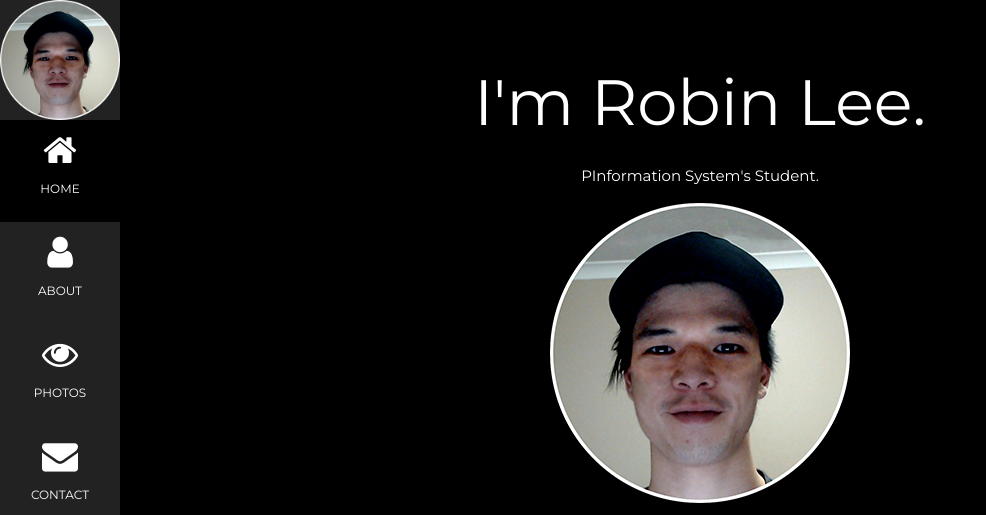
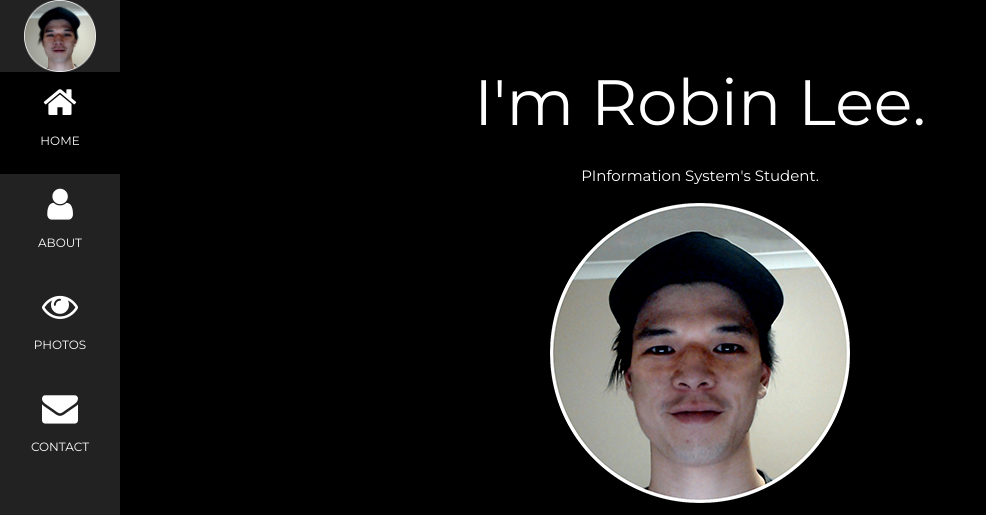
Before and after one commit to ceylonhue/begin, a Jekyll site: the page built from index.md, in a window 1280 px wide. Shown: the top 515 px of the page, without its empty margins (0-986 px from the left). Built offline with Jekyll 4.4.1, drawn with Linux system fonts in a browser that asks for light colours; our own code applies the rules of GitHub Pages for plain Markdown files; grey boxes are pictures that could not be loaded.

Commit message:
Update default.html

```diff
--- a/_layouts/default.html
+++ b/_layouts/default.html
@@ -21,7 +21,7 @@ body, h1,h2,h3,h4,h5,h6 {font-family: "Montserrat", sans-serif}
 <!-- Icon Bar (Sidebar - hidden on small screens) -->
 <nav class="w3-sidebar w3-bar-block w3-small w3-hide-small w3-center">
   <!-- Avatar image in top left corner -->
-  <img src="/begin/robin.png" style="width:100%">
+  <img src="/begin/robin.png" style="width:60%">
   <a href="#" class="w3-bar-item w3-button w3-padding-large w3-black">
     <i class="fa fa-home w3-xxlarge"></i>
     <p>HOME</p>
```
